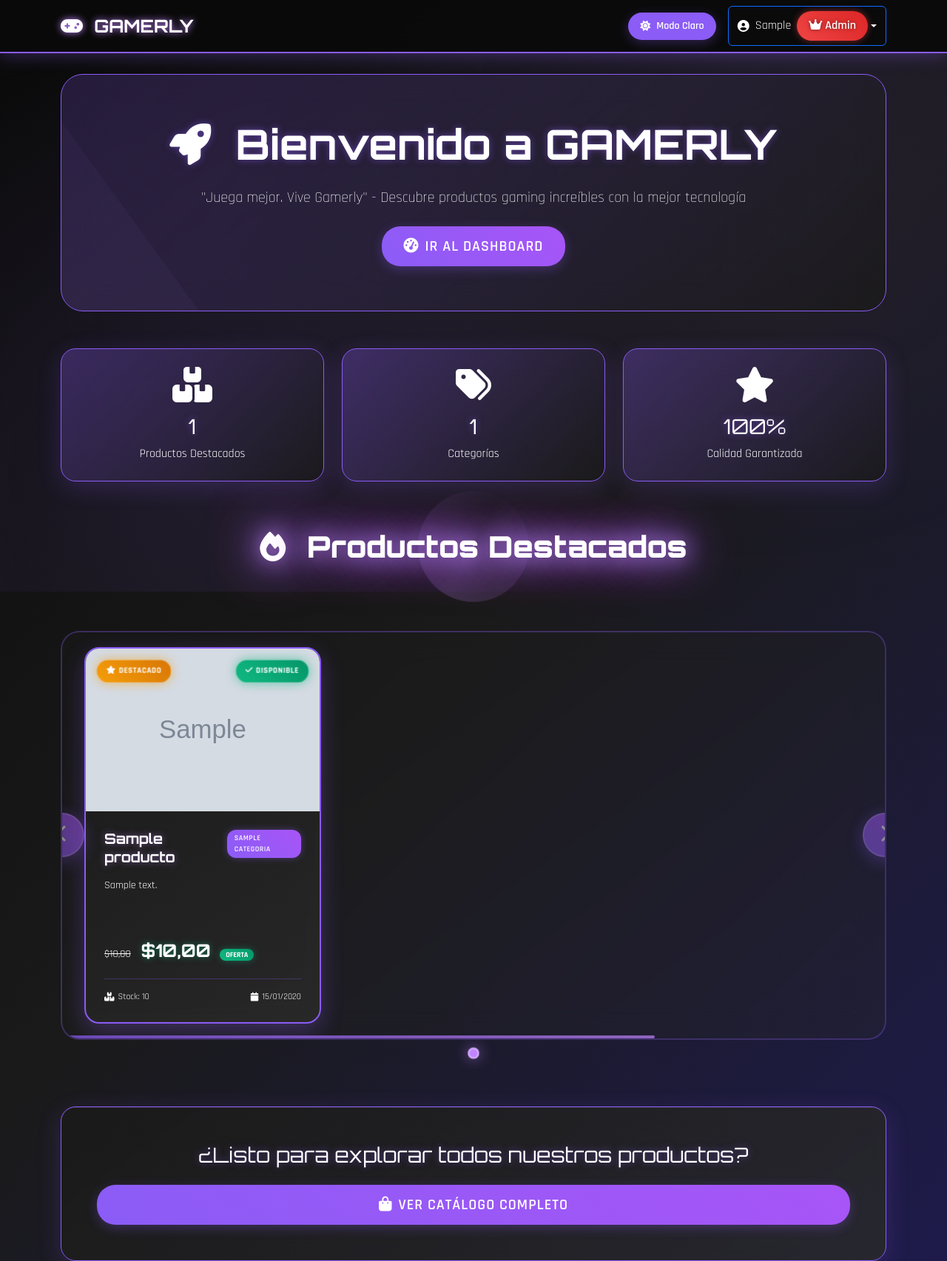
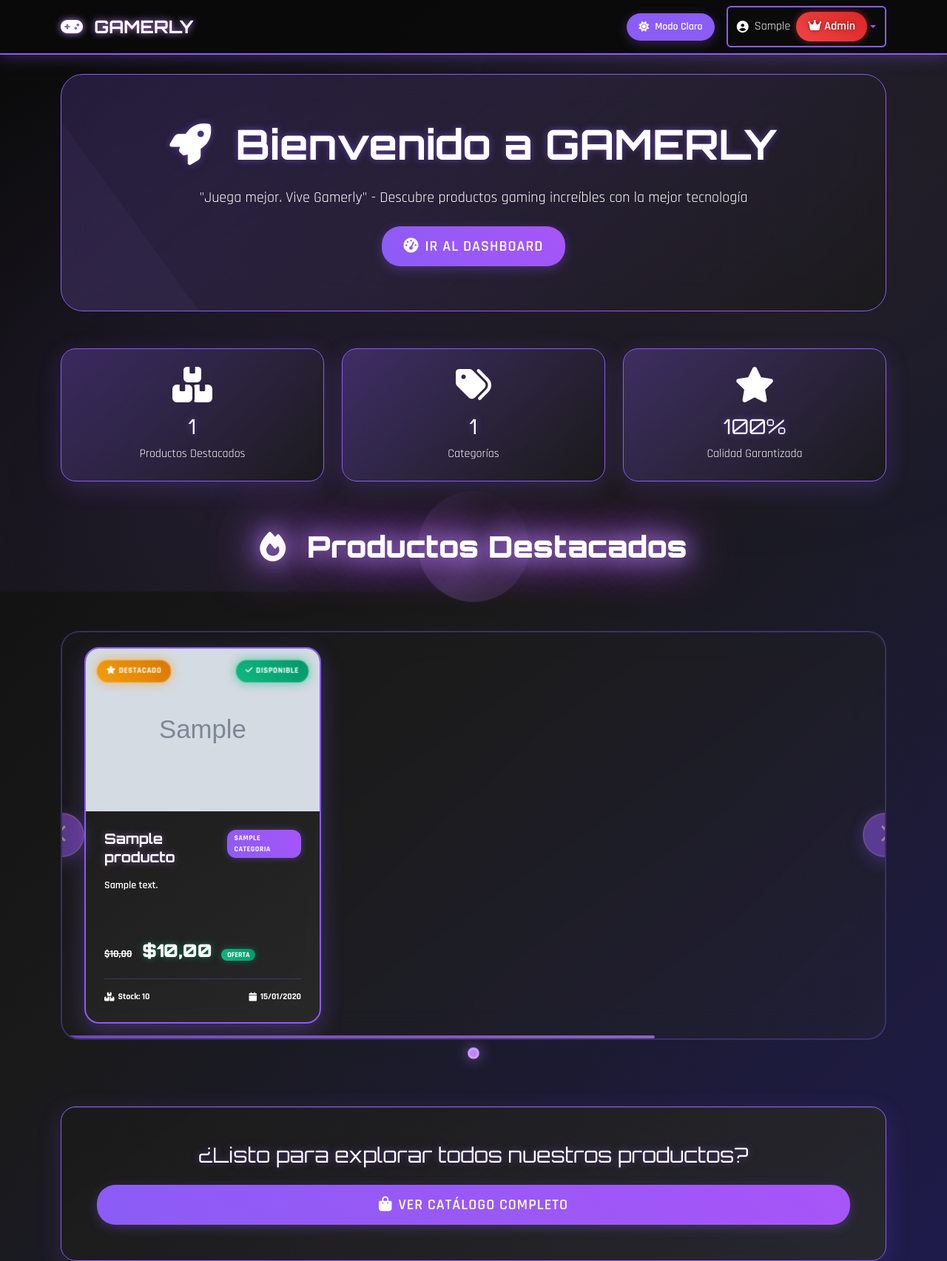
Before and after one commit to miguelherrera-611/backup_apiPY, a Django app: page / in a window 1280 px wide. Shown: the whole page at 74% size. Run offline with Django 5.2, Linux system fonts and the light colour scheme; a user stored in the database is signed in; tables that the repository leaves empty hold one stand-in row (values such as "Sample post"); grey boxes marked "Sample" are stand-in pictures.

Commit message:
correcion de textos

```diff
--- a/productos/templates/base.html
+++ b/productos/templates/base.html
@@ -749,6 +749,25 @@
         .card .btn, .card .badge, .card .bg-info, .card .bg-success,
         .card .bg-warning, .card .bg-danger {
             color: inherit !important;
+        }
+
+        /* ========================================= */
+        /* BOTONES NAVBAR - INICIAR SESIÓN MORADO */
+        /* ========================================= */
+
+        /* Botón Iniciar Sesión - MORADO en modo oscuro */
+        .navbar .btn-outline-primary {
+            background: transparent !important;
+            border: 2px solid var(--gaming-purple) !important;
+            color: var(--gaming-purple) !important;
+        }
+
+        .navbar .btn-outline-primary:hover {
+            background: linear-gradient(45deg, var(--gaming-purple), var(--gaming-purple-light)) !important;
+            border-color: var(--gaming-purple) !important;
+            color: #ffffff !important;
+            transform: scale(1.05) !important;
+            box-shadow: 0 4px 15px rgba(139, 92, 246, 0.5) !important;
         }
 
         /* ============== MODO CLARO ============== */
@@ -1126,6 +1145,38 @@
         body.light-mode .gaming-carousel-title h2 {
             color: var(--gaming-purple) !important;
             text-shadow: none !important;
+        }
+
+        /* ========================================= */
+        /* BOTONES NAVBAR EN MODO CLARO - CORREGIDO */
+        /* ========================================= */
+
+        /* Botón Iniciar Sesión - MORADO en modo claro */
+        body.light-mode .navbar .btn-outline-primary {
+            background: transparent !important;
+            border: 2px solid var(--gaming-purple) !important;
+            color: var(--gaming-purple) !important;
+        }
+
+        body.light-mode .navbar .btn-outline-primary:hover {
+            background: linear-gradient(45deg, var(--gaming-purple), var(--gaming-purple-light)) !important;
+            border-color: var(--gaming-purple) !important;
+            color: #ffffff !important;
+            transform: scale(1.05) !important;
+            box-shadow: 0 4px 15px rgba(139, 92, 246, 0.5) !important;
+        }
+
+        /* Botón CREAR CUENTA - Sin cambio de texto en modo claro */
+        body.light-mode .navbar .btn-primary {
+            background: linear-gradient(45deg, var(--gaming-purple), var(--gaming-purple-light)) !important;
+            color: #ffffff !important;
+        }
+
+        body.light-mode .navbar .btn-primary:hover {
+            background: linear-gradient(45deg, var(--gaming-purple-light), var(--gaming-neon)) !important;
+            color: #ffffff !important;
+            transform: scale(1.05) !important;
+            box-shadow: 0 8px 25px rgba(139, 92, 246, 0.5) !important;
         }
     </style>
 </head>
--- a/productos/templates/home.html
+++ b/productos/templates/home.html
@@ -11,7 +11,7 @@
         Bienvenido a GAMERLY
     </h1>
     <p class="lead mb-4">
-        "Juega mejor. Vive Gamerly" - Descubre productos gaming increíbles con la mejor tecnología
+        <strong>"Juega mejor. Vive Gamerly" - Descubre productos gaming increíbles con la mejor tecnología</strong>
     </p>
     {% if not user.is_authenticated %}
         <a href="{% url 'login' %}" class="btn btn-primary btn-lg me-3">
@@ -300,7 +300,7 @@
             padding: 4px 10px;
             border-radius: 12px;
             font-size: 10px;
-            font-weight: 600;
+            font-weight: 900 !important;
             text-transform: uppercase;
             letter-spacing: 0.5px;
             box-shadow: 0 0 10px rgba(139, 92, 246, 0.4);
@@ -316,6 +316,7 @@
             display: -webkit-box;
             -webkit-line-clamp: 3;
             -webkit-box-orient: vertical;
+            font-weight: 600 !important;
         }
 
         /* PRECIOS */
@@ -328,11 +329,12 @@
             text-decoration: line-through;
             font-size: 14px;
             margin-right: 10px;
+            font-weight: 700 !important;
         }
 
         .precio-actual {
             font-family: 'Orbitron', monospace;
-            font-weight: 700;
+            font-weight: 900 !important;
             font-size: 1.5rem;
             color: var(--gaming-success);
             text-shadow: 0 0 10px rgba(16, 185, 129, 0.5);
@@ -358,12 +360,14 @@
             border-top: 1px solid rgba(139, 92, 246, 0.3);
             font-size: 12px;
             color: rgba(255, 255, 255, 0.7);
+            font-weight: 700 !important;
         }
 
         .stock-info, .fecha-info {
             display: flex;
             align-items: center;
             gap: 5px;
+            ont-weight: 700 !important;
         }
 
         /* CONTROLES DEL CARRUSEL */
```
